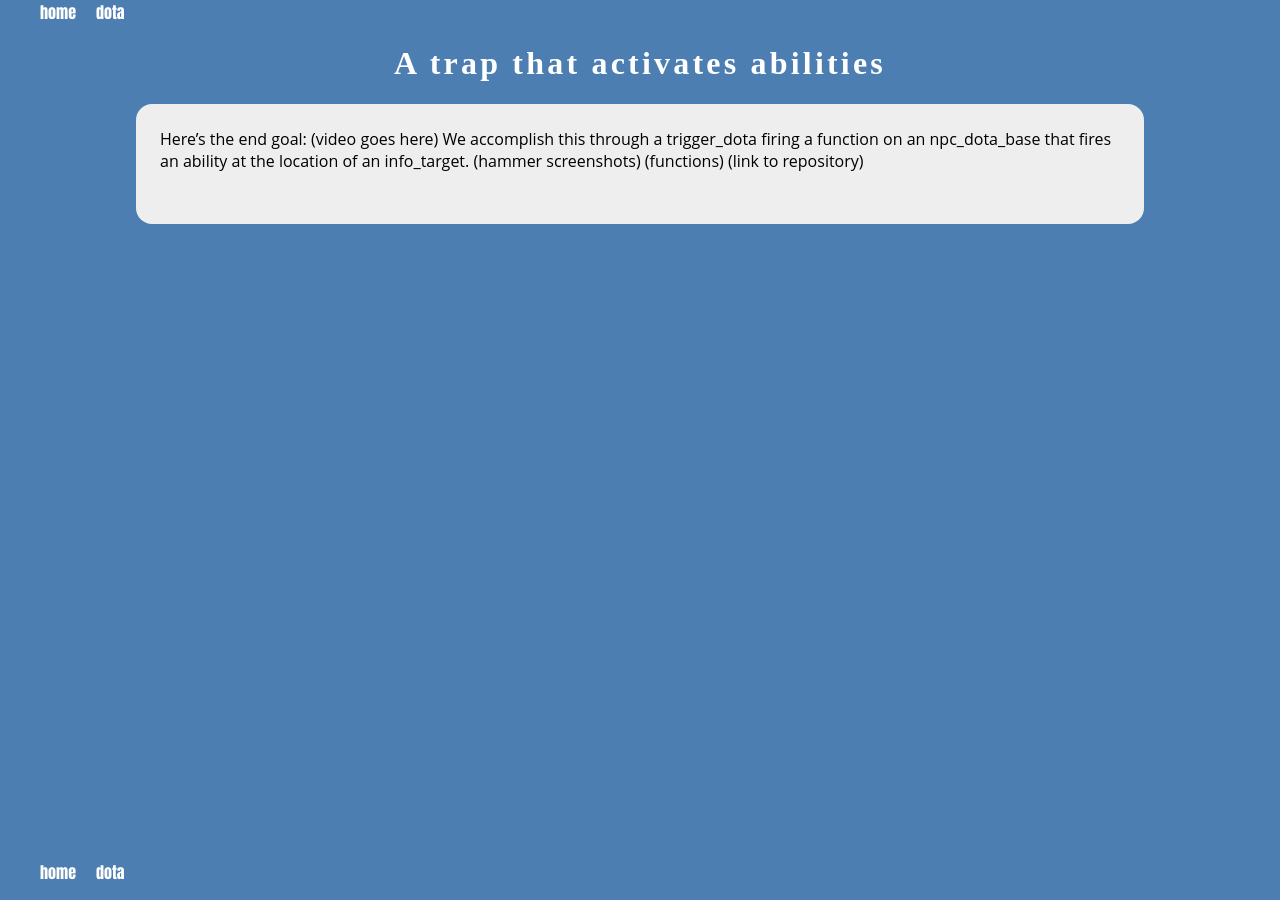
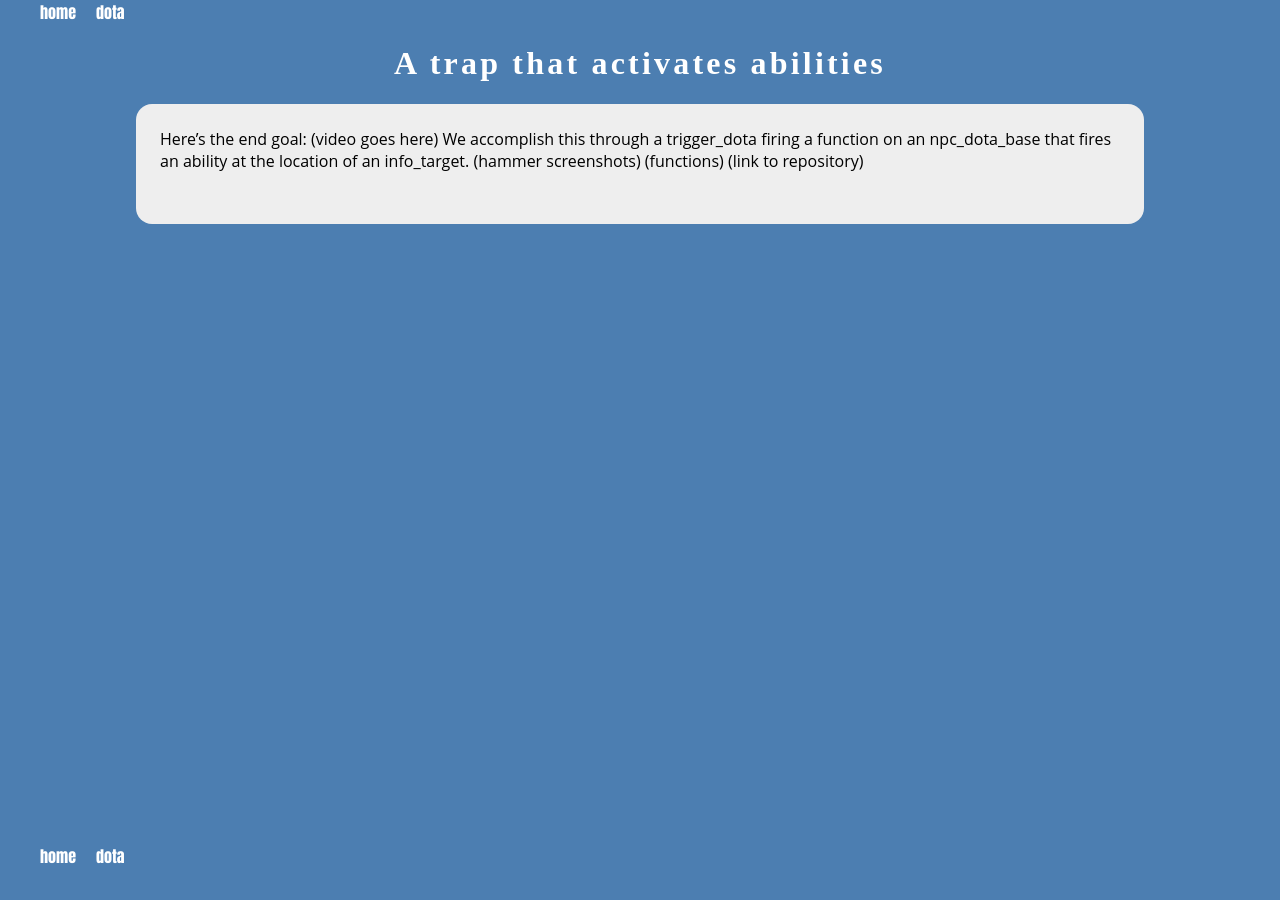
Before and after one commit to Thristhart/techniques, a Jekyll site: the page built from dota/arrow-trap.md, in a window 1280 px wide. Built offline with Jekyll 4.4.1, drawn with Linux system fonts in a browser that asks for light colours; some web fonts are replaced.

Commit message:
Updated global.css

```diff
--- a/assets/global.css
+++ b/assets/global.css
@@ -2,7 +2,7 @@ body {
   margin: 0;
   padding: 0;
   background-color: #4C7EB1;
-  min-height: 100%;
+  min-height: 97%;
   position: relative;
 }
 header {
```
